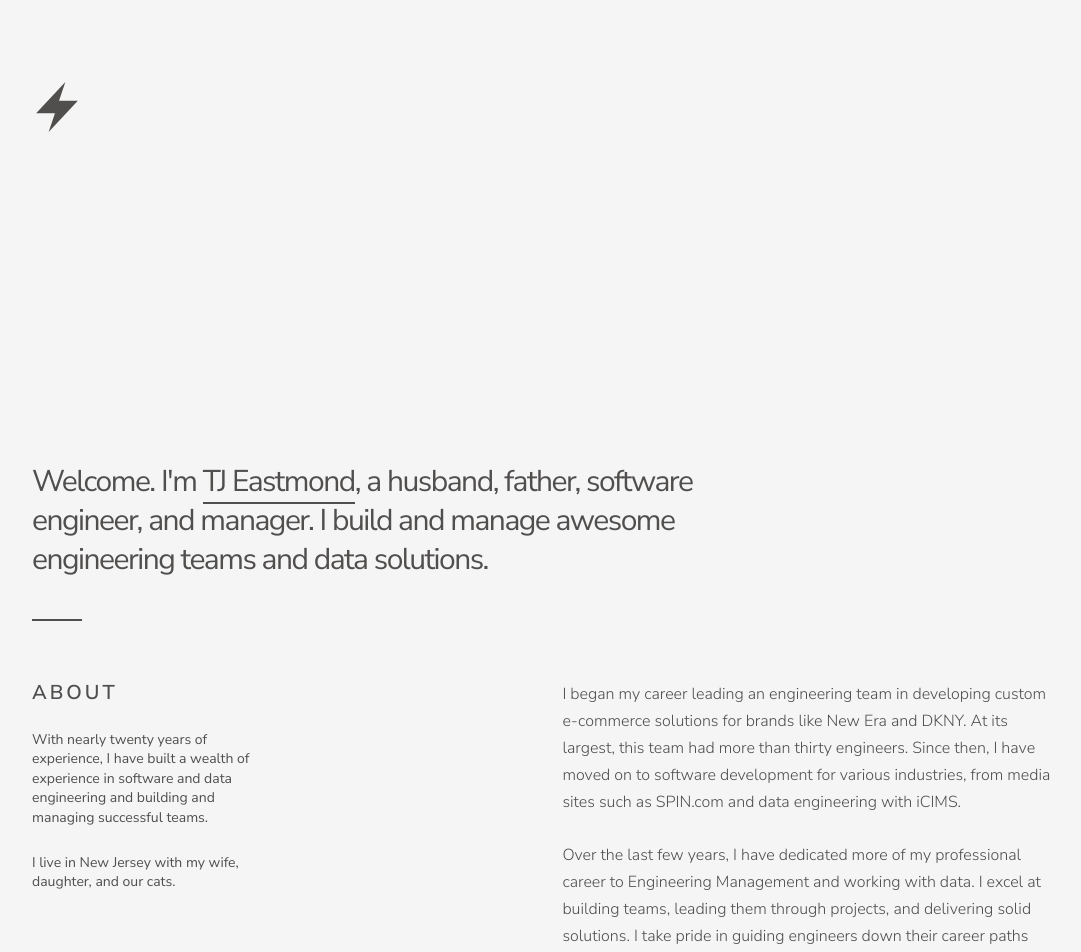
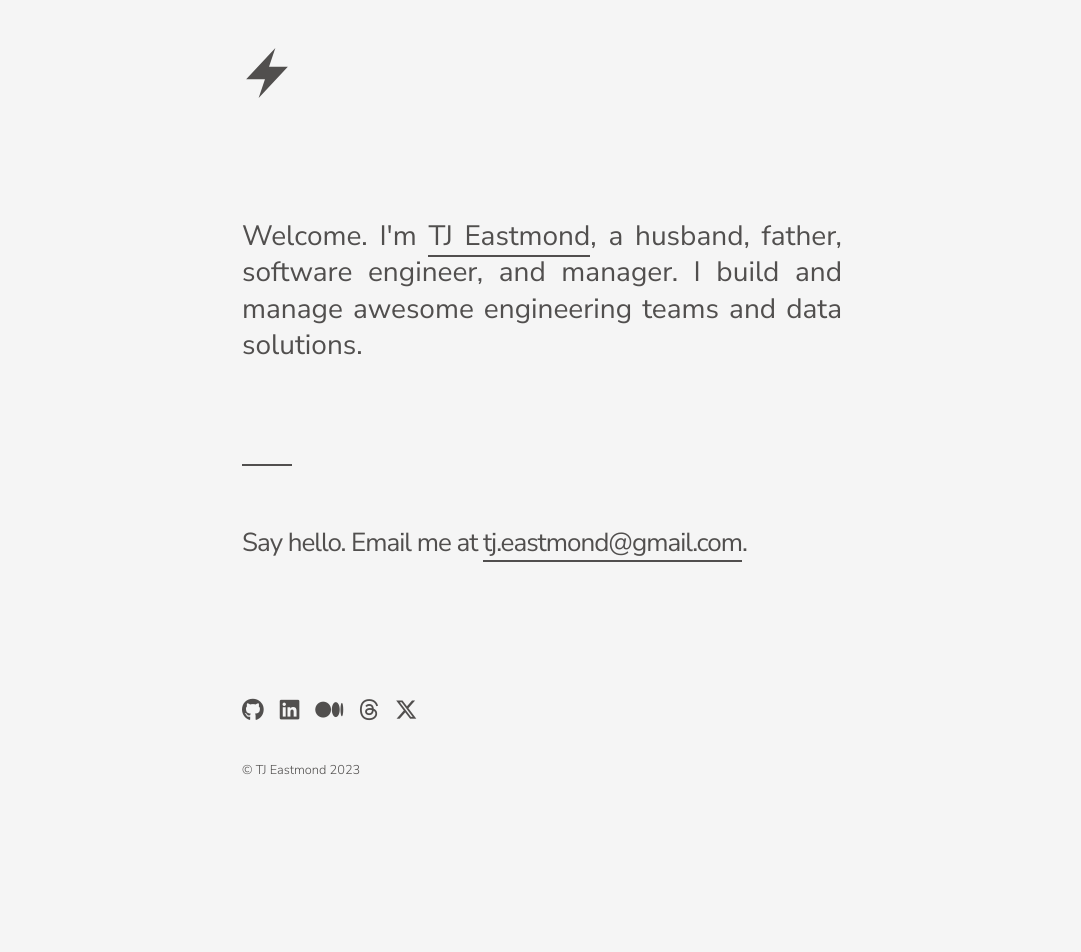
Before and after one commit to tjeastmond/tjeastmond.com, a Next.js app: page / in a window 1280 px wide. Shown: the top 952 px of the page, without its empty margins (98-1179 px from the left). After the commit the page ends 892 px from the top, so only its background shows below. Built offline with nearby package versions, Linux system fonts and the light colour scheme.

Commit message:
Simplify

```diff
--- a/src/app/metadata.js
+++ b/src/app/metadata.js
@@ -45,8 +45,4 @@ export default {
     ],
     themeColor: "#ededed",
   },
-  // appleWebApp: {
-  //   title: "TJ Eastmond",
-  //   statusBarStyle: "black-translucent",
-  // },
 };
--- a/src/app/page.js
+++ b/src/app/page.js
@@ -1,23 +1,13 @@
-import About from '@/modules/about';
-import Blurb from '@/modules/blurb';
-import Contact from '@/modules/contact';
-import Footer from '@/modules/footer';
-import Logo from '@/modules/logo';
-import Skills from '@/modules/skills';
+import Blurb from "@/modules/blurb";
+import Contact from "@/modules/contact";
+import Footer from "@/modules/footer";
+import Logo from "@/modules/logo";
 
 export default function Home() {
   return (
     <div className="container">
       <Logo />
       <Blurb />
-      <div className="row">
-        <hr />
-      </div>
-      <About />
-      <div className="row" style={{ marginTop: '10rem' }}>
-        <hr />
-      </div>
-      <Skills />
       <Contact />
       <Footer />
     </div>
--- a/src/css/tj.grid.css
+++ b/src/css/tj.grid.css
@@ -1,7 +1,7 @@
 .container {
 	position: relative;
 	width: 100%;
-	max-width: 1020px;
+	max-width: 600px;
 	margin: 0 auto;
 	padding: 0 20px;
 	box-sizing: border-box;
--- a/src/css/tj.style.css
+++ b/src/css/tj.style.css
@@ -49,9 +49,9 @@ body {
 h1 {
   font-weight: 400;
   color: #514f4e;
-  margin: 25rem 0 12rem;
-  letter-spacing: -0.15rem;
-  font-size: 3rem;
+  margin: 12rem 0 12rem;
+  /* letter-spacing: -0.15rem; */
+  font-size: 2.8rem;
   line-height: 1.3;
 }
 
@@ -69,7 +69,7 @@ h3 {
   color: #514f4e;
   margin: 0 0 12rem;
   letter-spacing: -0.05rem;
-  font-size: 2.4rem;
+  font-size: 2.2rem;
   line-height: 1.3;
 }
 
@@ -259,8 +259,8 @@ hr {
 hr.footer-style {
   border-width: 0;
   text-align: left;
-  margin: 3rem 0;
-  border-top: 1px solid #514f4e;
+  margin: 1rem 0;
+  /* border-top: 1px solid #514f4e; */
   width: 100%;
 }
 
@@ -298,6 +298,10 @@ hr.footer-style {
   padding: 4rem 0;
 }
 
+.headline {
+  text-align: justify;
+}
+
 #tooltip {
   position: absolute;
   background: #ffffff;
@@ -309,10 +313,10 @@ hr.footer-style {
 }
 
 .footer {
-  background-image: url("/images/logo.svg");
+  /* background-image: url("/images/logo.svg");
   background-repeat: no-repeat;
   background-position: right top;
-  background-size: 38px 33px;
+  background-size: 38px 33px; */
   height: 33px;
   margin: 0 0 10em 0;
   font-size: 1em;
@@ -377,9 +381,9 @@ hr.footer-style {
 
 @media (min-width: 550px) {
   h1 {
-    font-size: 3rem;
+    font-size: 2.8rem;
     line-height: 1.3;
-    margin: 33rem 0 0 0;
+    margin: 12rem 0 0 0;
   }
 
   h2 {
@@ -387,7 +391,7 @@ hr.footer-style {
   }
 
   h3 {
-    font-size: 2.8rem;
+    font-size: 2.6rem;
     letter-spacing: -0.1rem;
   }
 
--- a/src/modules/blurb.js
+++ b/src/modules/blurb.js
@@ -1,7 +1,7 @@
 export default function Blurb() {
   return (
     <div className="row headline">
-      <div className="nine columns">
+      <div className="twelve columns">
         <h1>
           Welcome. I'm <a href="https://www.linkedin.com/in/tjeastmond/">TJ Eastmond</a>, a husband, father, software
           engineer, and manager. I build and manage awesome engineering teams and data solutions.
--- a/src/modules/contact.js
+++ b/src/modules/contact.js
@@ -3,7 +3,7 @@ export default function Contact() {
     <div className="row" style={{ marginTop: "10rem" }}>
       <hr />
       <h3>
-        Reach me at <a href="mailto: tj.eastmond@gmail.com">tj.eastmond@gmail.com</a> if you want to say hello.
+        Say hello. Email me at <a href="mailto: tj.eastmond@gmail.com">tj.eastmond@gmail.com</a>.
       </h3>
     </div>
   );
--- a/src/modules/copyright.js
+++ b/src/modules/copyright.js
@@ -1,8 +1,10 @@
 export default function Copyright() {
+  let date = new Date().getFullYear().toString();
+  console.log(`date:`, date);
   return (
     <div className="copyright">
       <a target="_blank" href="https://tjeastmond.com">
-        &copy; TJ Eastmond
+        &copy; TJ Eastmond {date}
       </a>
     </div>
   );
--- a/src/modules/footer.js
+++ b/src/modules/footer.js
@@ -1,8 +1,8 @@
-import Copyright from './copyright';
+import Copyright from "./copyright";
 
 export default function Footer() {
   return (
-    <div className="row" style={{ marginTop: '5rem' }}>
+    <div className="row" style={{ marginTop: "0rem" }}>
       <hr className="footer-style" />
       <div className="footer">
         <ul className="icons">
```
Also changed, not shown: src/app/pages_backup.js (added, +25 -0 lines).
